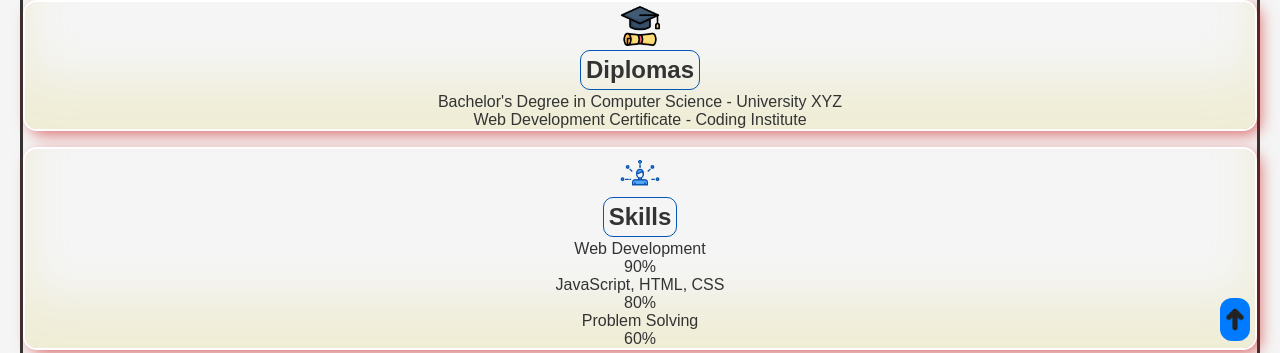
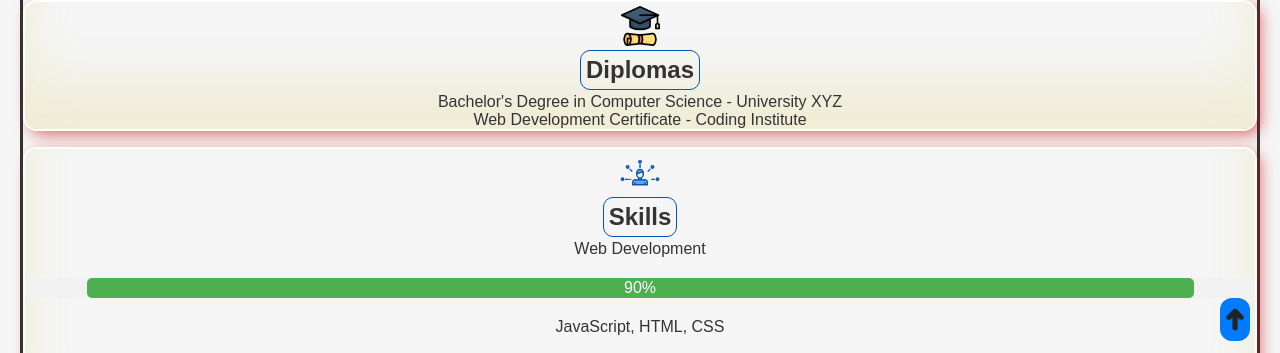
Before and after one commit to NguyenPhuocChung/CV, a plain HTML site: page index.html in a window 1280 px wide. Shown: the part 409-762 px from the top of the page. Drawn offline with Linux system fonts and the light colour scheme.

Commit message:
Update style.css

```diff
--- a/style.css
+++ b/style.css
@@ -19,10 +19,14 @@ button {
 h2 {
   text-align: center;
   margin-bottom: 3px;
-  border-radius: 10px; /* Adjust the border-radius value */
-  border: 1px solid #0056b3; /* Set the border size */
-  display: inline-block; /* Ensure the border only wraps the content */
-  padding: 5px; /* Add padding for spacing */
+  border-radius: 10px;
+  /* Adjust the border-radius value */
+  border: 1px solid #0056b3;
+  /* Set the border size */
+  display: inline-block;
+  /* Ensure the border only wraps the content */
+  padding: 5px;
+  /* Add padding for spacing */
 }
 
 
@@ -41,6 +45,7 @@ body {
   /* Adjust the default font size as needed */
   color: #333;
   /* Adjust the default font color as needed */
+
 }
 
 .icon-intro img {
@@ -114,6 +119,41 @@ section {
     0 0 0 2px white,
     0.3em 0.3em 1em rgba(200, 0, 0, 0.6);
 }
+
+.progress-container {
+  width: 100%;
+  background-color: #f1f1f1;
+  border-radius: 5px;
+  margin: 20px 0;
+
+}
+
+.progress-bar1,
+.progress-bar2,
+.progress-bar3 {
+  height: 20px;
+  border-radius: 5px;
+  text-align: center;
+  line-height: 20px;
+  color: white;
+  display: inline-block;
+}
+
+.progress-bar1 {
+  width: 90%;
+  background-color: #4caf50;
+}
+
+.progress-bar2 {
+  width: 80%;
+  background-color: #4caf50;
+}
+
+.progress-bar3 {
+  width: 60%;
+  background-color: #4caf50;
+}
+
 
 /* Additional styles for the image */
 #photo img {
```
